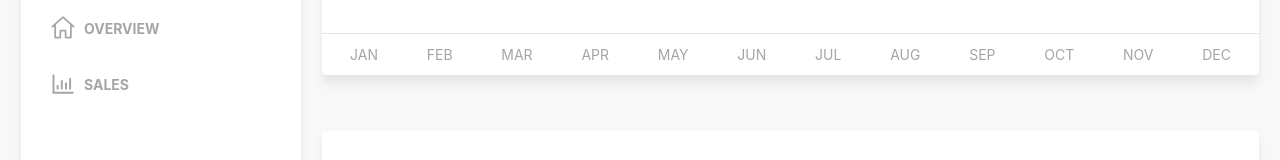
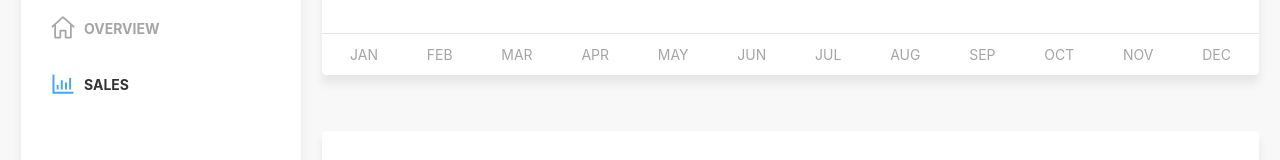
Before and after one commit to likunli/take-home-assignment-likunli, a React (Create React App) app: page / in a window 1280 px wide. Shown: the part 438-598 px from the top of the page. Built offline with nearby package versions, Linux system fonts and the light colour scheme.

Commit message:
changed the routing rule

```diff
--- a/src/App.js
+++ b/src/App.js
@@ -23,8 +23,7 @@ const App = () => {
         <Switch>
           {/* For convenience, currently only show ProductSalesDashboard page */}
           <Route exact path="/" component={ProductSalesDashboard} />
-          <Route exact path="/product/:pid" component={ProductSalesDashboard} />
-          <Route exact path="/product/:pid/sales" component={ProductSalesDashboard} />
+          <Route exact path="/overview" component={ProductSalesDashboard} />
           <Route path="*">
             <Redirect to="/" />
           </Route>
--- a/src/components/ProductSideBar/ProductNav.js
+++ b/src/components/ProductSideBar/ProductNav.js
@@ -1,15 +1,11 @@
 import React from 'react';
 import { NavLink, withRouter } from 'react-router-dom';
-import { useSelector } from 'react-redux';
 import { AiOutlineBarChart } from 'react-icons/ai';
 import { VscHome } from 'react-icons/vsc';
 
 import '../../css/ProductSideBar/ProductNav.css';
 
-const ProductNav = () => {
-  const { id } = useSelector((state) => state.product);
-
-  return (
+const ProductNav = () => (
   <nav className="product-sidebar-nav">
     <ul>
       <li>
@@ -17,7 +13,7 @@ const ProductNav = () => {
           activeClassName="selected"
           className="nav-item"
           exact
-            to={`/product/${id}`}
+          to={`/overview`}
         >
           <VscHome className="icon" />
           OVERVIEW
@@ -28,7 +24,7 @@ const ProductNav = () => {
           activeClassName="selected"
           className="nav-item"
           exact
-            to={`/product/${id}/sales`}
+          to={`/`}
         >
           <AiOutlineBarChart className="icon" />
           SALES
@@ -36,7 +32,6 @@ const ProductNav = () => {
       </li>
     </ul>
   </nav>
-  );
-}
+)
 
 export default withRouter(ProductNav);
```
Lines whose indentation alone changed are shown as unchanged.
